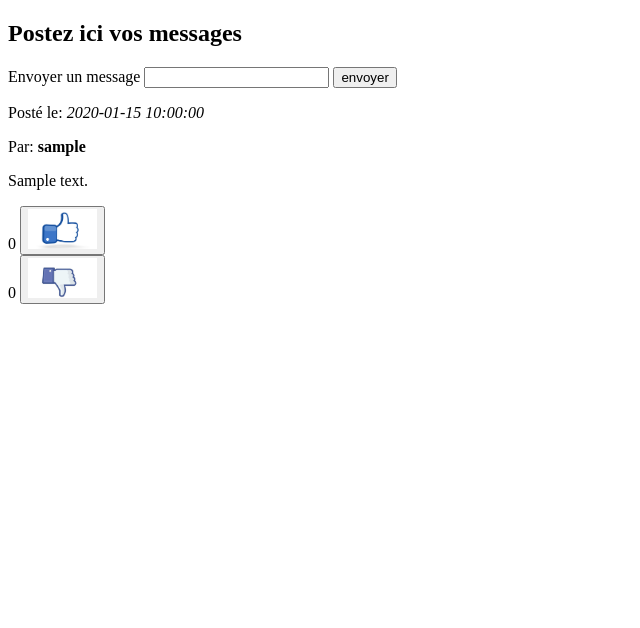
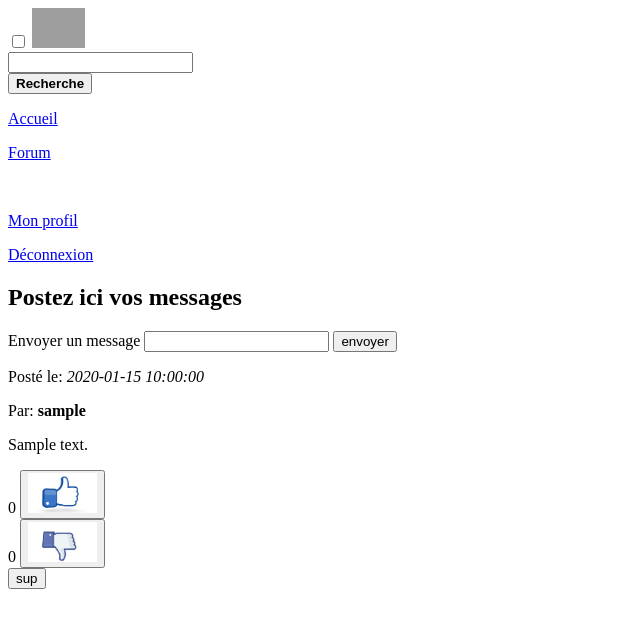
Before and after one commit to anthony-reboli/confinement, a PHP site: page /message.php?id=1 in a window 1280 px wide. Shown: the top 628 px of the page, without its empty margins (0-640 px from the left). Run offline with PHP 8.4, Linux system fonts and the light colour scheme; the visitor is signed in with stand-in values (Sample User, id 1); tables that the repository leaves empty or names only in its code hold one stand-in row (values such as "Sample post"); data that the repository does not hold is empty; grey boxes are pictures that could not be loaded.

Commit message:
supprimer messages insérer

```diff
--- /dev/null
+++ b/bar-nav.php
@@ -0,0 +1,71 @@
+ <?php
+    if (isset($_SESSION['login'])==false)
+    {
+    ?>
+  <nav class="recher">
+      <aside id="searchbartop">
+        <input type="checkbox" id="searchbartopbtn" />
+        <label for="searchbartopbtn"><img title="Recherche" height="40" src="img/recherche.png"></label>
+        <form method="post" action="topic.php" id="recherche bar-nav">
+                  <div><input type="text" name="req" ></div>
+                  <button type="submit" name="rech"><b>Recherche</b></button>
+
+          </form>
+      </aside>
+  </nav>
+
+  <nav class="menu">
+      <p class=""><a href="index.php">Accueil</a></p>
+      <p class=""><a href="topic.php">Forum</a></p>
+      <img height="" src="">
+      <p class=""><a href="connexion.php">Connexion</a></p>
+      <p class=""><a href="inscription.php">Inscription</a></p>
+  </nav>
+
+
+
+     <?php
+    }
+     elseif(isset($_SESSION['login'])==true)
+
+    {
+
+    ?>
+  <nav class="recher">
+
+      <aside id="searchbartop">
+        <input type="checkbox" id="searchbartopbtn" />
+        <label for="searchbartopbtn"><img title="Recherche" height="40" src="img/recherche.png"></label>
+        <form method="post" action="topic.php" id="recherche bar-nav">
+                  <div><input type="text" name="req" ></div>
+                  <button type="submit" name="rech"><b>Recherche</b></button>
+
+          </form>
+      </aside>
+
+  </nav>
+  <nav class="menu">
+
+        <p class="menu-item"><a href="index.php">Accueil</a></p>
+        <p class=""><a href="topic.php">Forum</a></p>
+        <img height="" src="">
+        <p class="menu-itemc"><a href="profil.php">Mon profil</a></p>
+        <p class="menu-itemc"><a href="index.php?deconnexion=true">Déconnexion</a></p>
+
+    </nav>
+
+     <?php
+
+                if(isset($_GET['deconnexion']))
+                {
+                   if($_GET['deconnexion']==true)
+                   {
+                      session_unset();
+                      header("location:index.php");
+                   }
+                }
+
+    }
+
+
+    ?>
--- a/message.php
+++ b/message.php
@@ -13,23 +13,25 @@
 </head>
 <body>
     <header>
-        <?php //include 'bar-nav.php'?>
+        <?php include 'bar-nav.php'?>
     </header>
     <main>
 
         <?php
+        $id = $_GET["id"];
         if (isset($_SESSION["login"]))
         {
         ?>
         <section>
             <h1 class="titre">Postez ici vos messages</h1>
-            <form action="" method="post" class="">
+            <form action="message.php?id=<?php echo $id ?>" method="post" class="">
                 <label>Envoyer un message</label>
                 <input type="text" name="message" required>
                 <input class="bouton" type="submit" value="envoyer" name="envoyer">
             </form>
         </section>
         <?php
+
             if (isset($_POST['envoyer']))
            {
 
@@ -38,10 +40,18 @@
                $iduser = $_SESSION["id"];
 
 
-               $requete = "INSERT INTO messages(message, id_user, id_topic, date) VALUES ('$message','$iduser', '3', NOW())";
+               $requete = "INSERT INTO messages(message, id_user, id_topic, date) VALUES ('$message','$iduser', '$id', NOW())";
                $query= mysqli_query($connexion, $requete);
 
-                header("location:message.php");
+               $requet = "SELECT id FROM messages WHERE date = NOW()";
+                $querym = mysqli_query($connexion, $requet);
+                $resultatmes = mysqli_fetch_assoc($querym);
+
+                $idmessage = $resultatmes["id"];
+
+                $querylike = mysqli_query($connexion, $requetelike);
+
+                header("location:message.php?id=$id");
             }
         }
         else
@@ -49,22 +59,16 @@
             echo "<h2>Connectez-vous pour pouvoire poster des messages</h2>";
         }
 
-        $requet = "SELECT id FROM messages WHERE date = NOW()";
-        $querym = mysqli_query($connexion, $requet);
-        $resultatmes = mysqli_fetch_assoc($querym);
 
-        $idmessage = $resultatmes["id"];
 
-        //$querylike = mysqli_query($connexion, $requetelike);
-
-        $requetemes = "SELECT messages.id,message, messages.date,utilisateurs.id,login FROM messages INNER JOIN utilisateurs ON id_user = utilisateurs.id ORDER BY messages.id DESC";
+        $requetemes = "SELECT messages.id,message, messages.date,utilisateurs.id,login FROM messages INNER JOIN utilisateurs ON id_user = utilisateurs.id WHERE id_topic=$id ORDER BY messages.id DESC";
         $querymes = mysqli_query($connexion, $requetemes);
-        $resultat = mysqli_fetch_all($querymes);
+        $resultat1 = mysqli_fetch_all($querymes);
 
         $i = 0;
-        $idmsg = $resultat[$i][0];
+        $idmsg = $resultat1[$i][0];
 
-          foreach ($resultat as $avis)
+          foreach ($resultat1 as $avis)
            {
            ?>
           <article class="messa">
@@ -82,7 +86,17 @@
                include("like.php");
                $i += 1;
             }
+
                ?>
+            </div>
+            <div>
+                <?php
+               if (isset($_SESSION['login'])=='admin')
+               {
+                include("suppmes.php");
+               }
+               $i++;
+                ?>
             </div>
 
           </article>
--- /dev/null
+++ b/suppmes.php
@@ -0,0 +1,21 @@
+<?php
+		$connexion = mysqli_connect("localhost","root","","rush");
+
+      $idmes= $avis[0];
+
+		if (isset($_POST["supp$i"]))
+		{
+
+
+				$eff= ("DELETE FROM messages WHERE id=$idmes ");
+
+				$query2=mysqli_query($connexion,$eff);
+				header("refresh:0");
+
+
+		}
+
+		?>
+	<form method="post" >
+	<button type="submit"name="supp<?php echo $i ?>" >sup</button>
+	</form>
```
